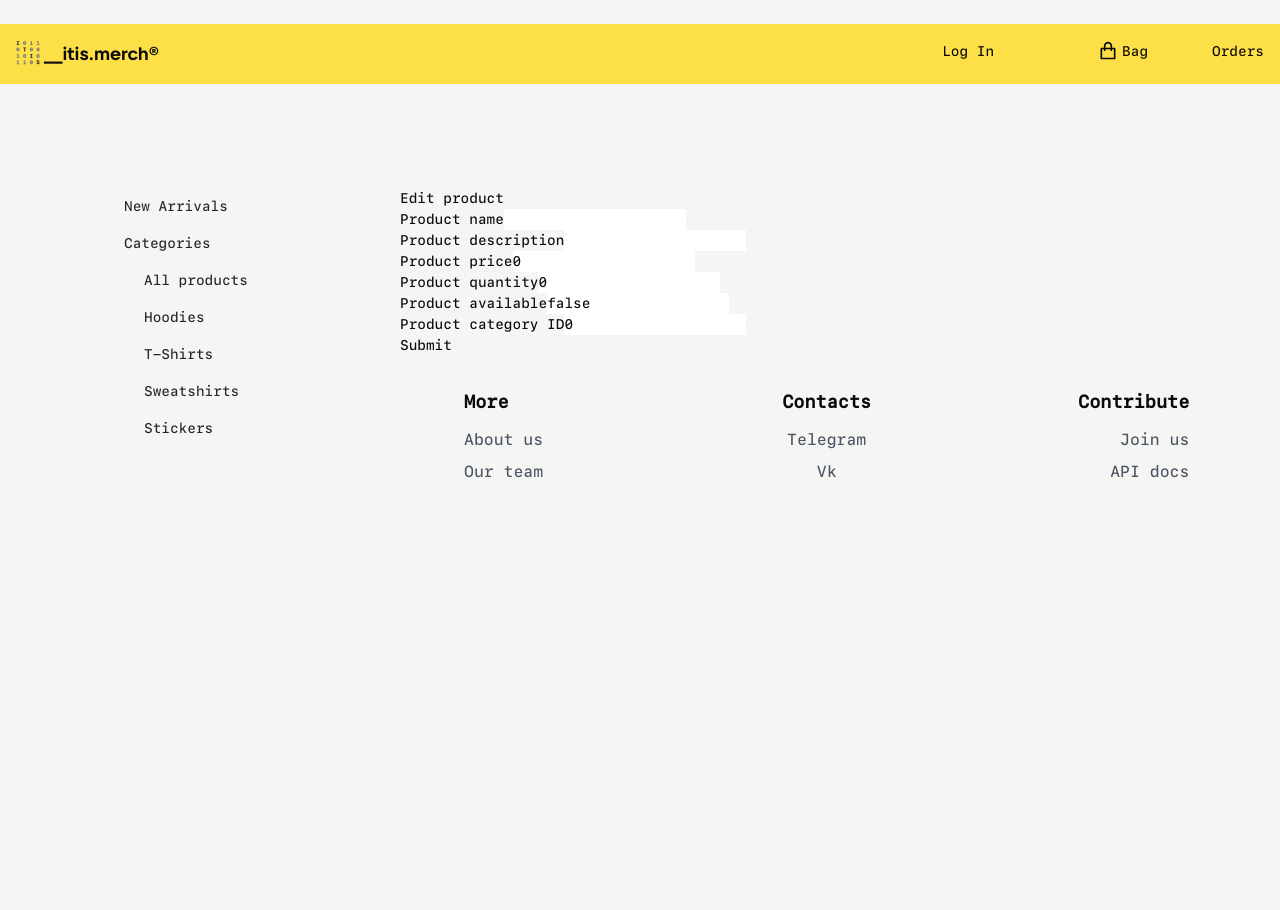
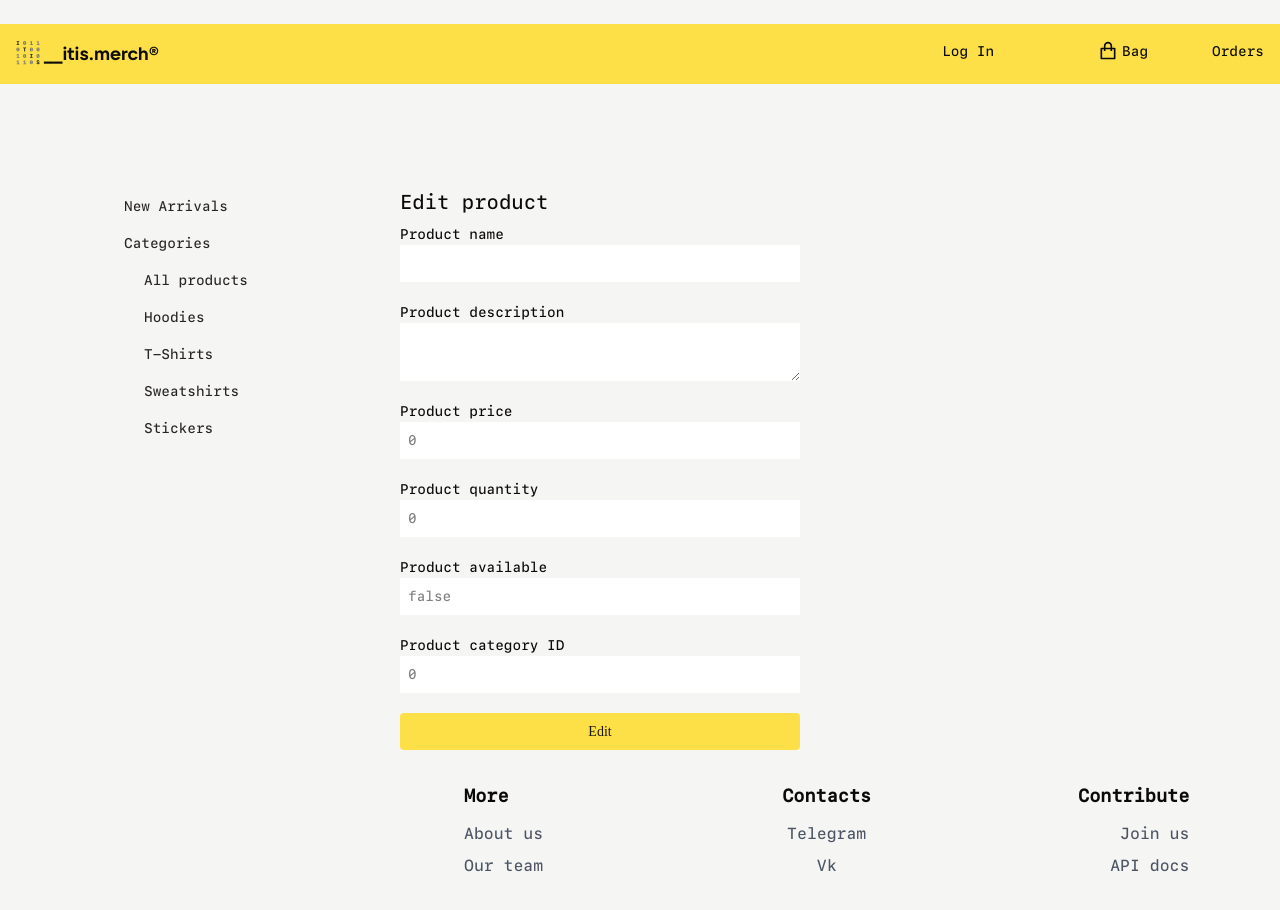
Before and after one commit to itis-merch/client, a Vue app: page /admin-panel/product/1 in a window 1280 px wide. Shown: the top 910 px of the page. Before the commit the page ends 800 px from the top, so only its background shows below. Built offline with nearby package versions, Linux system fonts and the light colour scheme; no server answers.

Commit message:
fix: prettify admin pages

```diff
--- a/src/views/AddCategoryView.vue
+++ b/src/views/AddCategoryView.vue
@@ -1,25 +1,29 @@
 <template>
-  <div class="flex flex-row">
-    <h4>Add category</h4>
-    <form>
-      <div> <!-- form group -->
+  <div class="">
+    <h4 class="text-xl pb-2">Add category</h4>
+    <form class="max-w-[400px] flex flex-col gap-[20px]">
+      <div class="flex flex-col gap-[8px]"> <!-- form group -->
         <label>Category name</label>
-        <input type="text" v-model="name" required>
+        <input class="p-[8px]" style="color: gray" type="text" v-model="name" required>
       </div>
 
-      <div> <!-- form group -->
+      <div class="flex flex-col gap-[8px]"> <!-- form group -->
         <label>Category description</label>
-        <input type="text" v-model="description" required>
+        <input class="p-[8px]" style="color: gray" type="text" v-model="description" required>
       </div>
-      <button type="button" @click="addCategory">Submit</button>
+      <SGButton @click="addCategory">Add</SGButton>
     </form>
   </div>
 </template>
 
 <script>
 import axios from "axios";
+import SGButton from '../components/SGButton.vue'
 
 export default {
+  components: {
+    SGButton
+  },
   data() {
     return {
       baseUrl: 'http://45.9.73.210:8080/api/v1/categories/',
--- a/src/views/AddProductView.vue
+++ b/src/views/AddProductView.vue
@@ -1,46 +1,50 @@
 <template>
-  <div class="flex flex-row">
-    <h4>Add product</h4>
-    <form>
-      <div> <!-- form group -->
+  <div class="">
+    <h4 class="text-xl pb-2">Add product</h4>
+    <form class="max-w-[400px] flex flex-col gap-[20px]">
+      <div class="flex flex-col gap-[8px]"> <!-- form group -->
         <label>Product name</label>
-        <input type="text" v-model="name" required>
+        <input class="p-[8px]" style="color: gray" type="text" v-model="name" required>
       </div>
 
-      <div> <!-- form group -->
+      <div class="flex flex-col gap-[8px]"> <!-- form group -->
         <label>Product description</label>
-        <input type="text" v-model="description" required>
+        <textarea class="p-[8px]" style="color: gray" type="text" v-model="description" required/>
       </div>
 
-      <div> <!-- form group -->
+      <div class="flex flex-col gap-[8px]"> <!-- form group -->
         <label>Product price</label>
-        <input type="text" v-model="price" required>
+        <input class="p-[8px]" style="color: gray" type="text" v-model="price" required>
       </div>
 
-      <div> <!-- form group -->
+      <div class="flex flex-col gap-[8px]"> <!-- form group -->
         <label>Product quantity</label>
-        <input type="text" v-model="quantity" required>
+        <input class="p-[8px]" style="color: gray" type="text" v-model="quantity" required>
       </div>
 
-      <div> <!-- form group -->
+      <div class="flex flex-col gap-[8px]"> <!-- form group -->
         <label>Product available</label>
-        <input type="text" v-model="available" required>
+        <input class="p-[8px]" style="color: gray" type="text" v-model="available" required>
       </div>
 
-      <div> <!-- form group -->
+      <div class="flex flex-col gap-[8px]"> <!-- form group -->
         <label>Product category</label>
-        <input type="text" v-model="categoryId" required>
+        <input class="p-[8px]" style="color: gray" type="text" v-model="categoryId" required>
       </div>
 
-      <button type="button" @click="addProduct">Submit</button>
+      <SGButton @click="addProduct">Add</SGButton>
     </form>
   </div>
 </template>
 
 <script>
 import axios from "axios"
+import SGButton from '../components/SGButton.vue'
 
 export default {
+  components: {
+    SGButton
+  },
   data() {
     return {
       baseUrl: 'http://45.9.73.210:8080/api/v1/products/',
--- a/src/views/EditProductView.vue
+++ b/src/views/EditProductView.vue
@@ -1,40 +1,44 @@
 <template>
   <div class="">
-    <h4>Edit product</h4>
-    <form>
-      <div>
+    <h4 class="text-xl pb-2">Edit product</h4>
+    <form class="max-w-[400px] flex flex-col gap-[20px]">
+      <div class="flex flex-col grap-[8px]">
         <label>Product name</label>
-        <input type="text" v-model="name">
+        <input class="p-[8px]" style="color: gray" type="text" v-model="name">
       </div>
-      <div>
+      <div class="flex flex-col grap-[8px]">
         <label>Product description</label>
-        <input type="text" v-model="description">
+        <textarea class="p-[8px]" style="color: gray" type="text" v-model="description"/>
       </div>
-      <div>
+      <div class="flex flex-col grap-[8px]">
         <label>Product price</label>
-        <input type="text" v-model="price">
+        <input class="p-[8px]" style="color: gray" type="text" v-model="price">
       </div>
-      <div>
+      <div class="flex flex-col grap-[8px]">
         <label>Product quantity</label>
-        <input type="text" v-model="quantity">
+        <input class="p-[8px]" style="color: gray" type="text" v-model="quantity">
       </div>
-      <div>
+      <div class="flex flex-col grap-[8px]">
         <label>Product available</label>
-        <input type="text" v-model="available">
+        <input class="p-[8px]" style="color: gray" type="text" v-model="available">
       </div>
-      <div>
+      <div class="flex flex-col grap-[8px]">
         <label>Product category ID</label>
-        <input type="text" v-model="categoryID">
+        <input class="p-[8px]" style="color: gray" type="text" v-model="categoryID">
       </div>
-      <button type="button" @click="editProduct">Submit</button>
+      <SGButton @click="editProduct">Edit</SGButton>
     </form>
   </div>
 </template>
 
 <script>
 import axios from "axios";
+import SGButton from '../components/SGButton.vue'
 
 export default {
+  components: {
+    SGButton
+  },
   data() {
     return {
       baseUrl: 'http://45.9.73.210:8080/api/v1/products/',
```
Also changed, not shown: 1 other file (tests, documents, lock files or other folders).
